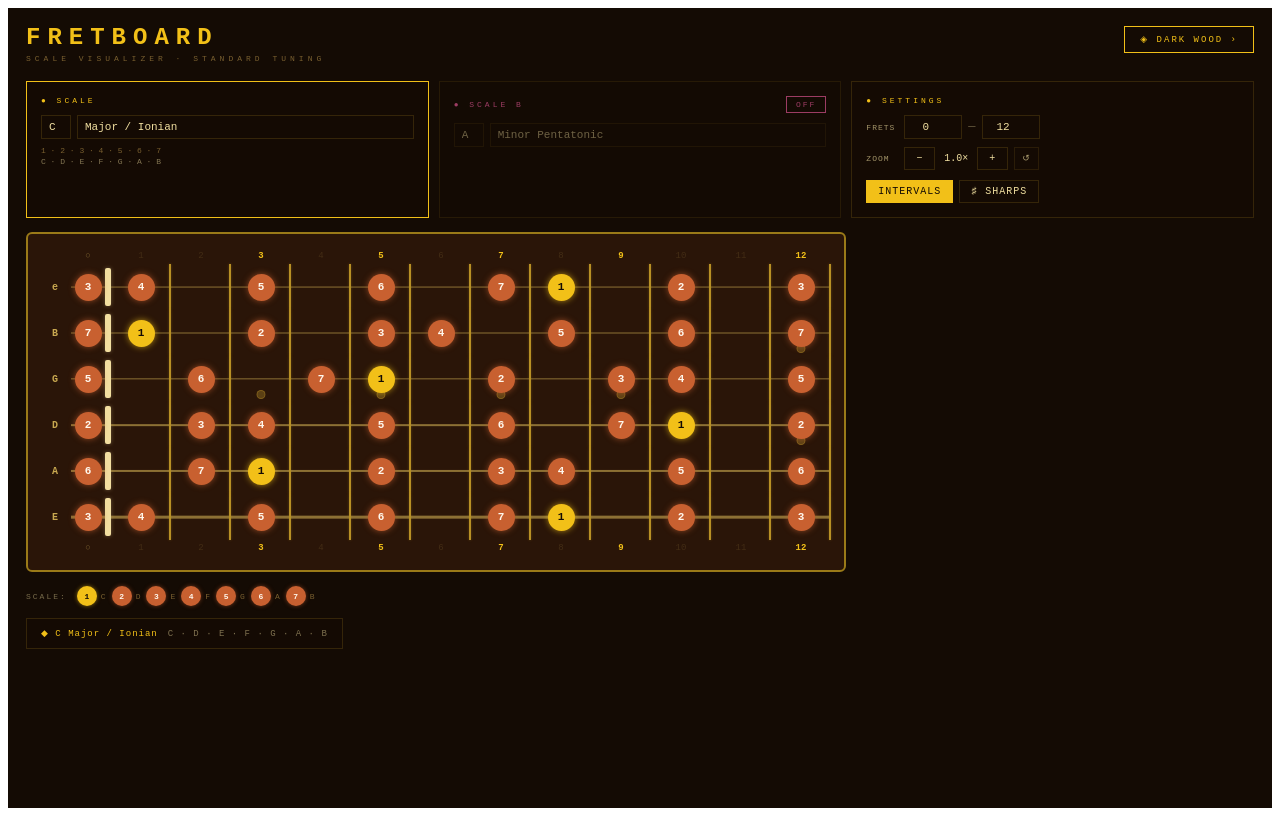
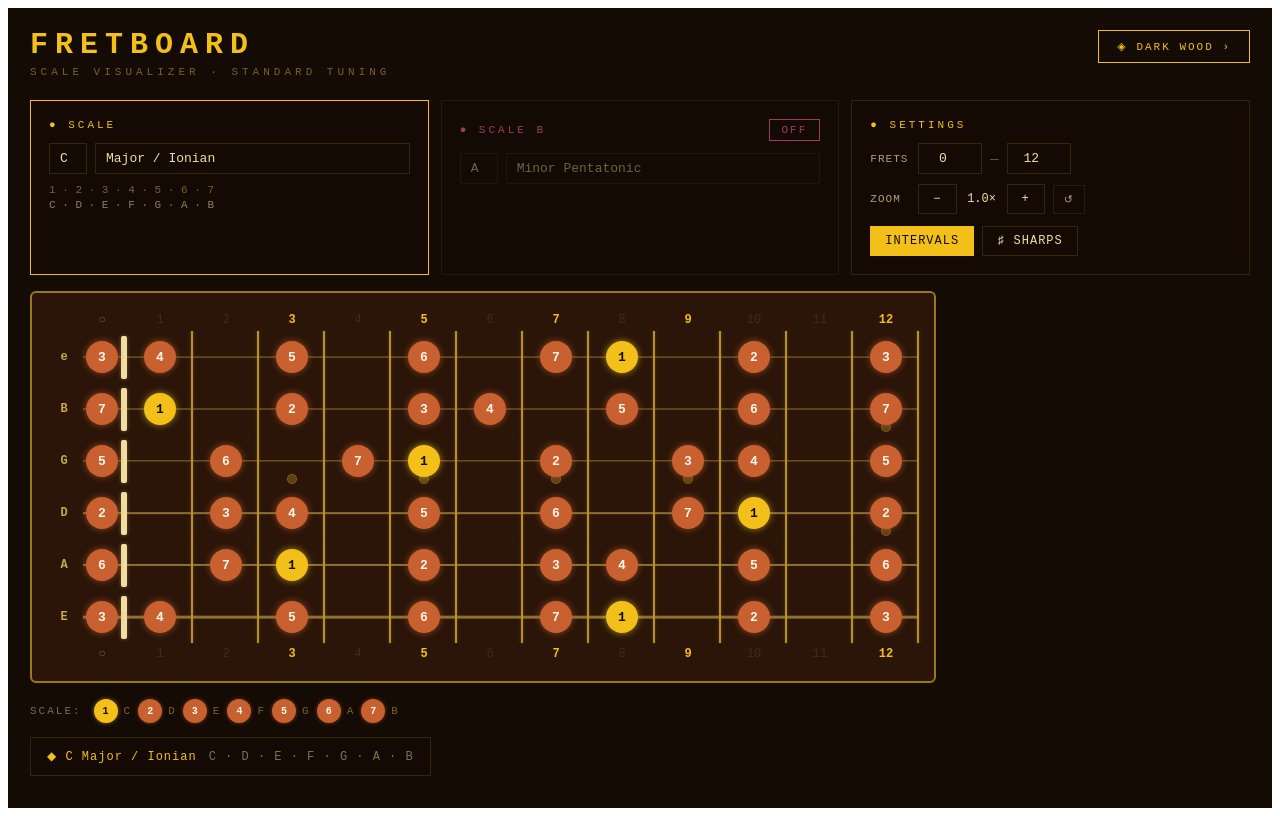
Before and after one commit to mangomate/fretboard, a React (Vite) app: page / in a window 1280 px wide. Built offline with nearby package versions, Linux system fonts and the light colour scheme.

Commit message:
Update App.jsx
Updated font for better readability

```diff
--- a/src/App.jsx
+++ b/src/App.jsx
@@ -111,23 +111,23 @@ const THEMES = {
 
 const mkSel = t => ({
   background:'transparent', border:`1px solid ${t.border}`, color:t.text,
-  padding:'5px 7px', fontSize:'11px', fontFamily:'inherit',
+  padding:'7px 10px', fontSize:'13px', fontFamily:'inherit',
   cursor:'pointer', outline:'none', appearance:'none', WebkitAppearance:'none',
 });
 const mkInp = t => ({
   background:'transparent', border:`1px solid ${t.border}`, color:t.text,
-  padding:'5px 4px', fontSize:'11px', fontFamily:'inherit',
-  outline:'none', textAlign:'center', width:'48px',
+  padding:'7px 4px', fontSize:'13px', fontFamily:'inherit',
+  outline:'none', textAlign:'center', width:'54px',
 });
 const mkBtn = (t, active=false) => ({
   background: active ? t.accent : 'transparent',
   border:`1px solid ${active ? t.accent : t.border}`,
   color: active ? t.bg : t.text,
-  padding:'5px 11px', cursor:'pointer', fontSize:'10px',
+  padding:'7px 14px', cursor:'pointer', fontSize:'12px',
   fontFamily:'inherit', letterSpacing:'1px', transition:'all 0.15s ease',
 });
 const mkPanel = t => ({
-  background:t.panelBg, border:`1px solid ${t.border}`, padding:'14px',
+  background:t.panelBg, border:`1px solid ${t.border}`, padding:'18px',
 });
 
 export default function Fretboard() {
@@ -173,17 +173,17 @@ export default function Fretboard() {
   const hasOpen  = frets[0] === 0;
   const fretCols = hasOpen ? frets.slice(1) : frets;
 
-  const fW   = Math.round(60 * zoom);
-  const sH   = Math.round(46 * zoom);
-  const oW   = Math.round(34 * zoom);
-  const nD   = Math.round(27 * zoom);
-  const fSz  = Math.max(8, Math.round(11 * zoom));
-  const lW   = Math.round(30 * zoom);
+  const fW   = Math.round(66 * zoom);
+  const sH   = Math.round(52 * zoom);
+  const oW   = Math.round(38 * zoom);
+  const nD   = Math.round(32 * zoom);
+  const fSz  = Math.max(10, Math.round(13 * zoom));
+  const lW   = Math.round(36 * zoom);
   const fT   = Math.max(1, Math.round(2 * zoom));
   const ntW  = Math.max(3, Math.round(6 * zoom));
-  const nrSz = Math.max(7, Math.round(9 * zoom));
-  const dtSz = Math.max(4, Math.round(7 * zoom));
-  const z6   = Math.round(6 * zoom);
+  const nrSz = Math.max(10, Math.round(12 * zoom));
+  const dtSz = Math.max(5, Math.round(8 * zoom));
+  const z6   = Math.round(7 * zoom);
 
   const fretBar = (side) => ({
     position:'absolute', [side]:0,
@@ -209,22 +209,26 @@ export default function Fretboard() {
   );
 
   return (
-    <div style={{ minHeight:'100vh', background:t.bg, fontFamily:'"Courier New", Courier, monospace', color:t.text, padding:'18px', boxSizing:'border-box' }}>
+    <div style={{ minHeight:'100vh', background:t.bg, fontFamily:'"Courier New", Courier, monospace', color:t.text, padding:'22px', boxSizing:'border-box' }}>
 
-      <div style={{ display:'flex', justifyContent:'space-between', alignItems:'flex-start', marginBottom:'18px' }}>
+      {/* Header */}
+      <div style={{ display:'flex', justifyContent:'space-between', alignItems:'flex-start', marginBottom:'22px' }}>
         <div>
-          <div style={{ fontSize:'24px', fontWeight:'bold', letterSpacing:'7px', color:t.accent, lineHeight:1 }}>FRETBOARD</div>
-          <div style={{ fontSize:'8px', letterSpacing:'4px', color:t.muted, marginTop:'4px' }}>SCALE VISUALIZER · STANDARD TUNING</div>
+          <div style={{ fontSize:'30px', fontWeight:'bold', letterSpacing:'7px', color:t.accent, lineHeight:1 }}>FRETBOARD</div>
+          <div style={{ fontSize:'11px', letterSpacing:'4px', color:t.muted, marginTop:'6px' }}>SCALE VISUALIZER · STANDARD TUNING</div>
         </div>
-        <button onClick={() => setTi((ti+1) % themeKeys.length)} style={{ ...mkBtn(t), border:`1px solid ${t.accent}`, color:t.accent, padding:'7px 15px', letterSpacing:'2px', fontSize:'9px' }}>
+        <button onClick={() => setTi((ti+1) % themeKeys.length)} style={{ ...mkBtn(t), border:`1px solid ${t.accent}`, color:t.accent, padding:'9px 18px', letterSpacing:'2px', fontSize:'11px' }}>
           ◈ {themeKeys[ti].toUpperCase()} ›
         </button>
       </div>
 
-      <div style={{ display:'grid', gridTemplateColumns:'repeat(auto-fit, minmax(220px, 1fr))', gap:'10px', marginBottom:'14px' }}>
+      {/* Controls */}
+      <div style={{ display:'grid', gridTemplateColumns:'repeat(auto-fit, minmax(240px, 1fr))', gap:'12px', marginBottom:'16px' }}>
+
+        {/* Scale A */}
         <div style={{ ...mkPanel(t), border:`1px solid ${dual ? t.dualA : t.accent}` }}>
-          <div style={{ fontSize:'8px', letterSpacing:'3px', color: dual ? t.dualA : t.accent, marginBottom:'10px' }}>{dual ? '● SCALE A' : '● SCALE'}</div>
-          <div style={{ display:'flex', gap:'6px', marginBottom:'7px' }}>
+          <div style={{ fontSize:'11px', letterSpacing:'3px', color: dual ? t.dualA : t.accent, marginBottom:'12px' }}>{dual ? '● SCALE A' : '● SCALE'}</div>
+          <div style={{ display:'flex', gap:'8px', marginBottom:'10px' }}>
             <select value={rootA} onChange={e => setRootA(+e.target.value)} style={mkSel(t)}>
               {NOTES_SHARP.map((_,i) => <option key={i} value={i}>{nms[i]}</option>)}
             </select>
@@ -234,16 +238,17 @@ export default function Fretboard() {
               ))}
             </select>
           </div>
-          <div style={{ fontSize:'8px', color:t.muted, marginBottom:'2px' }}>{SCALES[scaleA].map(i => IVLS[i]).join(' · ')}</div>
-          <div style={{ fontSize:'8px', color:t.text, opacity:0.5 }}>{SCALES[scaleA].map(i => nms[(rootA+i)%12]).join(' · ')}</div>
+          <div style={{ fontSize:'11px', color:t.muted, marginBottom:'3px' }}>{SCALES[scaleA].map(i => IVLS[i]).join(' · ')}</div>
+          <div style={{ fontSize:'11px', color:t.text, opacity:0.55 }}>{SCALES[scaleA].map(i => nms[(rootA+i)%12]).join(' · ')}</div>
         </div>
 
+        {/* Scale B */}
         <div style={{ ...mkPanel(t), border:`1px solid ${dual ? t.dualB : t.border}`, opacity: dual ? 1 : 0.58, transition:'opacity 0.3s' }}>
-          <div style={{ display:'flex', justifyContent:'space-between', alignItems:'center', marginBottom:'10px' }}>
-            <div style={{ fontSize:'8px', letterSpacing:'3px', color:t.dualB }}>● SCALE B</div>
-            <button onClick={() => setDual(!dual)} style={{ background: dual ? t.dualB : 'transparent', border:`1px solid ${t.dualB}`, color: dual ? '#000' : t.dualB, padding:'3px 9px', cursor:'pointer', fontSize:'8px', fontFamily:'inherit', letterSpacing:'2px' }}>{dual ? 'ON' : 'OFF'}</button>
+          <div style={{ display:'flex', justifyContent:'space-between', alignItems:'center', marginBottom:'12px' }}>
+            <div style={{ fontSize:'11px', letterSpacing:'3px', color:t.dualB }}>● SCALE B</div>
+            <button onClick={() => setDual(!dual)} style={{ background: dual ? t.dualB : 'transparent', border:`1px solid ${t.dualB}`, color: dual ? '#000' : t.dualB, padding:'4px 12px', cursor:'pointer', fontSize:'11px', fontFamily:'inherit', letterSpacing:'2px' }}>{dual ? 'ON' : 'OFF'}</button>
           </div>
-          <div style={{ display:'flex', gap:'6px', marginBottom:'7px' }}>
+          <div style={{ display:'flex', gap:'8px', marginBottom:'10px' }}>
             <select value={rootB} onChange={e => setRootB(+e.target.value)} style={mkSel(t)} disabled={!dual}>
               {NOTES_SHARP.map((_,i) => <option key={i} value={i}>{nms[i]}</option>)}
             </select>
@@ -254,51 +259,54 @@ export default function Fretboard() {
             </select>
           </div>
           {dual && <>
-            <div style={{ fontSize:'8px', color:t.muted, marginBottom:'2px' }}>{SCALES[scaleB].map(i => IVLS[i]).join(' · ')}</div>
-            <div style={{ fontSize:'8px', color:t.text, opacity:0.5 }}>{SCALES[scaleB].map(i => nms[(rootB+i)%12]).join(' · ')}</div>
+            <div style={{ fontSize:'11px', color:t.muted, marginBottom:'3px' }}>{SCALES[scaleB].map(i => IVLS[i]).join(' · ')}</div>
+            <div style={{ fontSize:'11px', color:t.text, opacity:0.55 }}>{SCALES[scaleB].map(i => nms[(rootB+i)%12]).join(' · ')}</div>
           </>}
         </div>
 
+        {/* Settings */}
         <div style={mkPanel(t)}>
-          <div style={{ fontSize:'8px', letterSpacing:'3px', color:t.accent, marginBottom:'10px' }}>● SETTINGS</div>
-          <div style={{ display:'flex', alignItems:'center', gap:'6px', marginBottom:'8px' }}>
-            <span style={{ fontSize:'8px', opacity:0.65, minWidth:'32px', letterSpacing:'1px' }}>FRETS</span>
+          <div style={{ fontSize:'11px', letterSpacing:'3px', color:t.accent, marginBottom:'12px' }}>● SETTINGS</div>
+          <div style={{ display:'flex', alignItems:'center', gap:'8px', marginBottom:'10px' }}>
+            <span style={{ fontSize:'11px', opacity:0.7, minWidth:'40px', letterSpacing:'1px' }}>FRETS</span>
             <input type="number" min="0" max="23" value={fretS} onChange={e => { const v=Math.max(0,Math.min(23,+e.target.value)); setFretS(v); if(v>=fretE) setFretE(Math.min(24,v+1)); }} style={mkInp(t)} />
-            <span style={{ opacity:0.35, fontSize:'12px' }}>—</span>
+            <span style={{ opacity:0.35, fontSize:'14px' }}>—</span>
             <input type="number" min="1" max="24" value={fretE} onChange={e => { const v=Math.max(1,Math.min(24,+e.target.value)); setFretE(v); if(v<=fretS) setFretS(Math.max(0,v-1)); }} style={mkInp(t)} />
           </div>
-          <div style={{ display:'flex', alignItems:'center', gap:'6px', marginBottom:'10px' }}>
-            <span style={{ fontSize:'8px', opacity:0.65, minWidth:'32px', letterSpacing:'1px' }}>ZOOM</span>
+          <div style={{ display:'flex', alignItems:'center', gap:'8px', marginBottom:'12px' }}>
+            <span style={{ fontSize:'11px', opacity:0.7, minWidth:'40px', letterSpacing:'1px' }}>ZOOM</span>
             <button onClick={() => setZoom(z => Math.round(Math.max(0.5,z-0.1)*10)/10)} style={mkBtn(t)}>−</button>
-            <span style={{ fontSize:'10px', minWidth:'30px', textAlign:'center' }}>{zoom.toFixed(1)}×</span>
+            <span style={{ fontSize:'12px', minWidth:'34px', textAlign:'center' }}>{zoom.toFixed(1)}×</span>
             <button onClick={() => setZoom(z => Math.round(Math.min(2.5,z+0.1)*10)/10)} style={mkBtn(t)}>+</button>
-            <button onClick={() => setZoom(1)} style={{...mkBtn(t), padding:'5px 7px', fontSize:'9px', opacity:0.7}}>↺</button>
+            <button onClick={() => setZoom(1)} style={{...mkBtn(t), padding:'7px 10px', fontSize:'11px', opacity:0.7}}>↺</button>
           </div>
-          <div style={{ display:'flex', gap:'6px', flexWrap:'wrap' }}>
+          <div style={{ display:'flex', gap:'8px', flexWrap:'wrap' }}>
             <button onClick={() => setShowIvl(!showIvl)} style={mkBtn(t, showIvl)}>{showIvl ? 'INTERVALS' : 'NOTES'}</button>
             <button onClick={() => setUseFlats(!useFlats)} style={mkBtn(t, useFlats)}>{useFlats ? '♭ FLATS' : '♯ SHARPS'}</button>
           </div>
         </div>
       </div>
 
+      {/* Dual legend */}
       {dual && (
-        <div style={{ display:'flex', gap:'14px', marginBottom:'12px', flexWrap:'wrap', alignItems:'center' }}>
-          <span style={{ fontSize:'8px', letterSpacing:'2px', opacity:0.45 }}>KEY:</span>
+        <div style={{ display:'flex', gap:'16px', marginBottom:'14px', flexWrap:'wrap', alignItems:'center' }}>
+          <span style={{ fontSize:'11px', letterSpacing:'2px', opacity:0.45 }}>KEY:</span>
           {[{ color:t.dualA, label:`${nms[rootA]} ${scaleA} only` }, { color:t.dualB, label:`${nms[rootB]} ${scaleB} only` }, { color:t.shared, label:'Shared notes' }].map(({ color, label }) => (
-            <div key={label} style={{ display:'flex', alignItems:'center', gap:'5px' }}>
-              <div style={{ width:11, height:11, borderRadius:'50%', background:color, boxShadow:`0 0 5px ${color}aa` }} />
-              <span style={{ fontSize:'8px', letterSpacing:'1px' }}>{label}</span>
+            <div key={label} style={{ display:'flex', alignItems:'center', gap:'7px' }}>
+              <div style={{ width:13, height:13, borderRadius:'50%', background:color, boxShadow:`0 0 5px ${color}aa` }} />
+              <span style={{ fontSize:'11px', letterSpacing:'1px' }}>{label}</span>
             </div>
           ))}
         </div>
       )}
 
-      <div style={{ overflowX:'auto', overflowY:'visible', marginBottom:'14px' }}>
+      {/* Fretboard */}
+      <div style={{ overflowX:'auto', overflowY:'visible', marginBottom:'16px' }}>
         <div style={{ display:'inline-block', background:t.boardBg, border:`2px solid ${t.boardBorder}`, borderRadius:'6px', padding:`${Math.round(sH*0.38)}px ${Math.round(fW*0.22)}px` }}>
-          <FretNumRow mb={3} />
+          <FretNumRow mb={4} />
           {TUNING.map((_, si) => (
             <div key={si} style={{ display:'flex', alignItems:'center', height:`${sH}px` }}>
-              <div style={{ width:`${lW}px`, flexShrink:0, textAlign:'center', fontSize:`${Math.max(8, Math.round(10*zoom))}px`, color:t.stringColor, letterSpacing:'2px', fontWeight:'bold' }}>{STR_NAMES[si]}</div>
+              <div style={{ width:`${lW}px`, flexShrink:0, textAlign:'center', fontSize:`${Math.max(10, Math.round(12*zoom))}px`, color:t.stringColor, letterSpacing:'2px', fontWeight:'bold' }}>{STR_NAMES[si]}</div>
               {hasOpen && (() => {
                 const ni = getNote(si, 0);
                 return (
@@ -326,42 +334,44 @@ export default function Fretboard() {
               })}
             </div>
           ))}
-          <FretNumRow mt={3} />
+          <FretNumRow mt={4} />
         </div>
       </div>
 
+      {/* Interval legend */}
       {!dual && (
-        <div style={{ display:'flex', gap:'6px', flexWrap:'wrap', marginBottom:'12px', alignItems:'center' }}>
-          <span style={{ fontSize:'8px', letterSpacing:'2px', opacity:0.45, marginRight:'4px' }}>SCALE:</span>
+        <div style={{ display:'flex', gap:'8px', flexWrap:'wrap', marginBottom:'14px', alignItems:'center' }}>
+          <span style={{ fontSize:'11px', letterSpacing:'2px', opacity:0.45, marginRight:'4px' }}>SCALE:</span>
           {SCALES[scaleA].map(i => {
             const isR = i === 0;
             return (
-              <div key={i} style={{ display:'flex', alignItems:'center', gap:'4px' }}>
-                <div style={{ width:'20px', height:'20px', borderRadius:'50%', background: isR ? t.rootNote : t.intervalNote, display:'flex', alignItems:'center', justifyContent:'center', fontSize:'8px', fontWeight:'bold', color: isR ? t.rootText : t.intervalText, boxShadow:`0 0 4px ${isR ? t.rootNote : t.intervalNote}88` }}>{IVLS[i]}</div>
-                <span style={{ fontSize:'8px', color:t.muted }}>{nms[(rootA+i)%12]}</span>
+              <div key={i} style={{ display:'flex', alignItems:'center', gap:'6px' }}>
+                <div style={{ width:'24px', height:'24px', borderRadius:'50%', background: isR ? t.rootNote : t.intervalNote, display:'flex', alignItems:'center', justifyContent:'center', fontSize:'10px', fontWeight:'bold', color: isR ? t.rootText : t.intervalText, boxShadow:`0 0 4px ${isR ? t.rootNote : t.intervalNote}88` }}>{IVLS[i]}</div>
+                <span style={{ fontSize:'11px', color:t.muted }}>{nms[(rootA+i)%12]}</span>
               </div>
             );
           })}
         </div>
       )}
 
-      <div style={{ display:'flex', gap:'10px', flexWrap:'wrap' }}>
-        <div style={{ ...mkPanel(t), padding:'9px 14px', fontSize:'9px', letterSpacing:'1px' }}>
+      {/* Summary bar */}
+      <div style={{ display:'flex', gap:'12px', flexWrap:'wrap' }}>
+        <div style={{ ...mkPanel(t), padding:'11px 16px', fontSize:'12px', letterSpacing:'1px' }}>
           <span style={{ color: dual ? t.dualA : t.accent }}>◆ {nms[rootA]} {scaleA}</span>
-          <span style={{ marginLeft:'10px', opacity:0.48 }}>{SCALES[scaleA].map(i => nms[(rootA+i)%12]).join(' · ')}</span>
+          <span style={{ marginLeft:'12px', opacity:0.48 }}>{SCALES[scaleA].map(i => nms[(rootA+i)%12]).join(' · ')}</span>
         </div>
         {dual && (
-          <div style={{ ...mkPanel(t), padding:'9px 14px', fontSize:'9px', letterSpacing:'1px', border:`1px solid ${t.dualB}` }}>
+          <div style={{ ...mkPanel(t), padding:'11px 16px', fontSize:'12px', letterSpacing:'1px', border:`1px solid ${t.dualB}` }}>
             <span style={{ color:t.dualB }}>◆ {nms[rootB]} {scaleB}</span>
-            <span style={{ marginLeft:'10px', opacity:0.48 }}>{SCALES[scaleB].map(i => nms[(rootB+i)%12]).join(' · ')}</span>
+            <span style={{ marginLeft:'12px', opacity:0.48 }}>{SCALES[scaleB].map(i => nms[(rootB+i)%12]).join(' · ')}</span>
           </div>
         )}
         {dual && (() => {
           const shared = [...setA].filter(n => setB.has(n)).map(n => nms[n]);
           return shared.length > 0 ? (
-            <div style={{ ...mkPanel(t), padding:'9px 14px', fontSize:'9px', letterSpacing:'1px', border:`1px solid ${t.shared}` }}>
+            <div style={{ ...mkPanel(t), padding:'11px 16px', fontSize:'12px', letterSpacing:'1px', border:`1px solid ${t.shared}` }}>
               <span style={{ color:t.shared }}>◆ Shared</span>
-              <span style={{ marginLeft:'10px', opacity:0.48 }}>{shared.join(' · ')}</span>
+              <span style={{ marginLeft:'12px', opacity:0.48 }}>{shared.join(' · ')}</span>
             </div>
           ) : null;
         })()}
```
